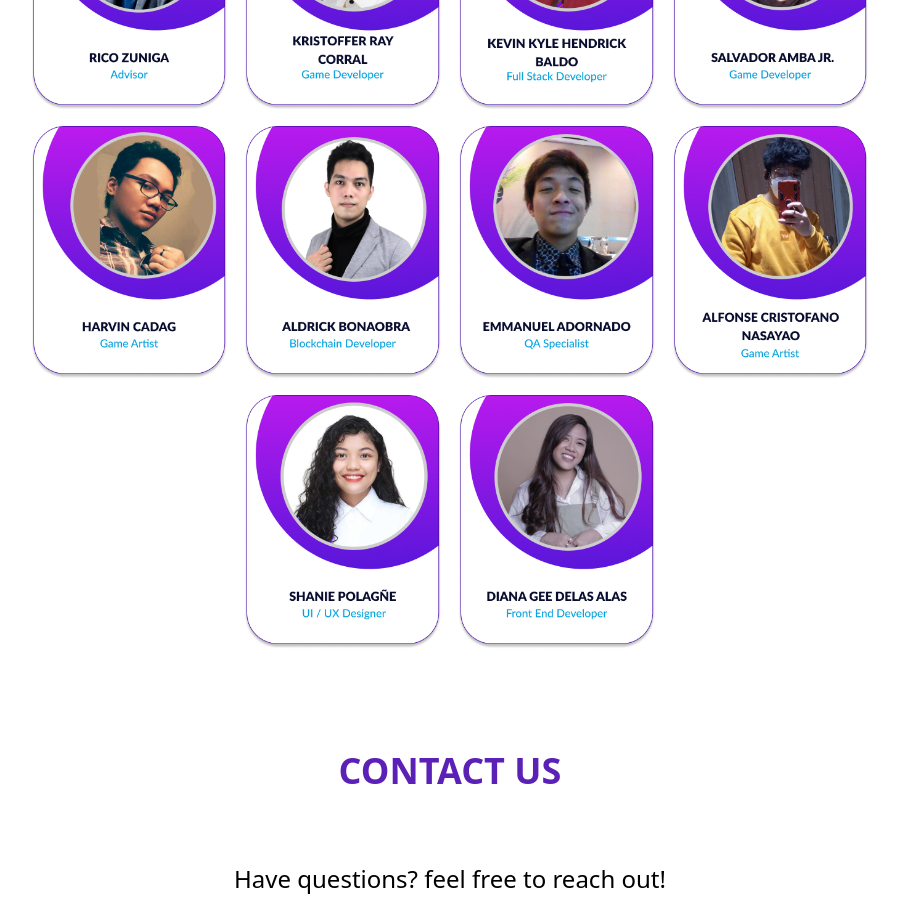
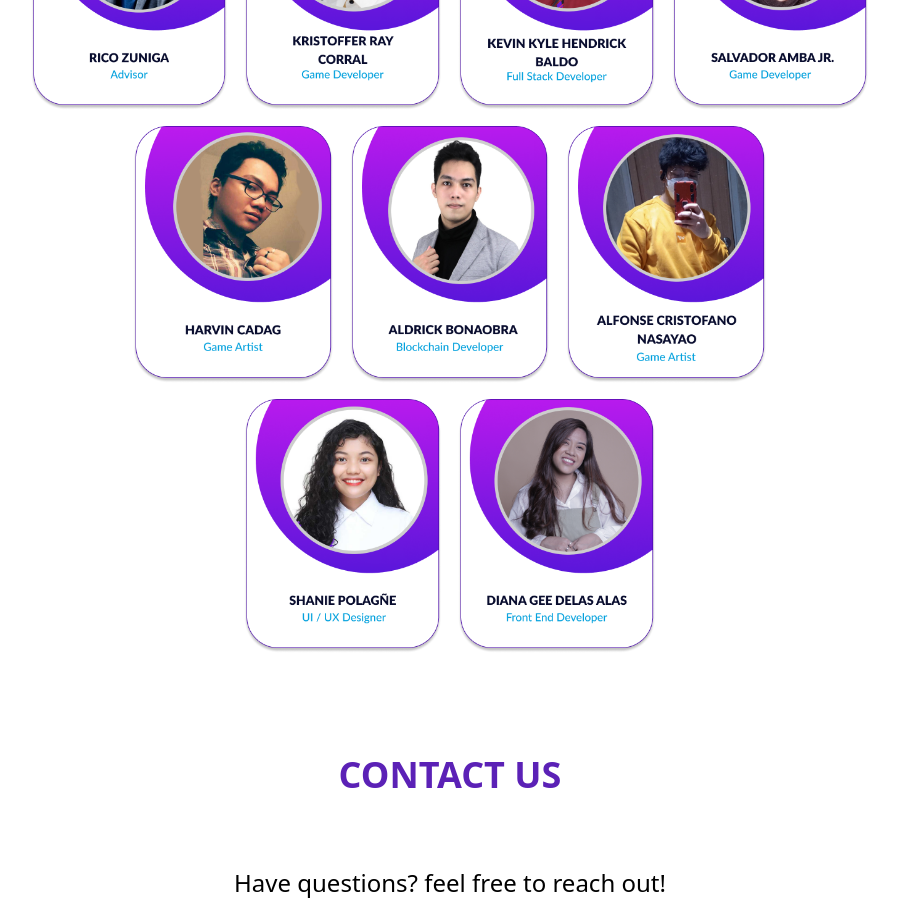
Before and after one commit to mgguild/ai-games, a Next.js app: page / in a window 1280 px wide. Shown: the part 4360-5283 px from the top of the page, without its empty margins (190-1088 px from the left). Built offline with nearby package versions, Linux system fonts and the light colour scheme.

Commit message:
Remove team member #87

```diff
--- a/src/app/team/Team.tsx
+++ b/src/app/team/Team.tsx
@@ -30,11 +30,10 @@ const Team = () => {
           </div>
         </div>
         {/* Image Grid Section 2 */}
-        <div className="flex justify-center items-center mt-4 ">
-          <div className="grid grid-cols-2 sm:grid-cols-4 md:grid-cols-4 lg:grid-cols-4 gap-4 items-center sm:w-4/5 w-80">
+        <div className="flex justify-center items-center md:px-28 lg:px-32 mt-4">
+        <div className="grid grid-cols-2 sm:grid-cols-3 md:grid-cols-3 lg:grid-cols-3 gap-4 items-center sm:w-4/5 w-80 ">
             <Image src="/team/HARVIN.png" width={250} height={0} sizes="100vw" alt="harvin" className="" />
             <Image src="/team/ALDRICK.png" width={250} height={0} sizes="100vw" alt="aldrick" className="" />
-            <Image src="/team/EMMANUEL.png" width={250} height={0} sizes="100vw" alt="emmanuel" className="" />
             <Image src="/team/ALFONSE.png" width={250} height={0} sizes="100vw" alt="alfonse" className="" />
           </div>
         </div>
@@ -50,6 +49,7 @@ const Team = () => {
 
         {/*mobile view */}
         <div className="block sm:hidden">
+          {/* Image Grid Section 1 */}
         <div className="flex justify-center items-center md:px-28 lg:px-32 ">
           <div className="grid grid-cols-2 sm:grid-cols-3 md:grid-cols-3 lg:grid-cols-3 gap-4 items-center sm:w-4/5 w-80 ">
             <Image src="/team/ANDY.png" width={250} height={0} sizes="100vw" alt="andy" className="" />
@@ -58,6 +58,7 @@ const Team = () => {
             <Image src="/team/RICO.png" width={250} height={0} sizes="100vw" alt="rico" className="" />
           </div>
         </div>
+        {/* Image Grid Section 2 */}
         <div className="flex justify-center items-center mt-4">
           <div className="grid grid-cols-2 sm:grid-cols-4  gap-4 items-center sm:w-4/5 w-80">
             <Image src="/team/TOFF.png" width={250} height={0} sizes="100vw" alt="andy" className="" />
@@ -66,23 +67,17 @@ const Team = () => {
             <Image src="/team/HARVIN.png" width={250} height={0} sizes="100vw" alt="harvin" className="" />
           </div>
         </div>
-        {/* Image Grid Section 2 */}
+        {/* Image Grid Section 3 */}
         <div className="flex justify-center items-center mt-4 ">
           <div className="grid grid-cols-2 sm:grid-cols-4  gap-4 items-center sm:w-4/5 w-80">
             <Image src="/team/ALDRICK.png" width={250} height={0} sizes="100vw" alt="aldrick" className="" />
-            <Image src="/team/EMMANUEL.png" width={250} height={0} sizes="100vw" alt="emmanuel" className="" />
             <Image src="/team/ALFONSE.png" width={250} height={0} sizes="100vw" alt="alfonse" className="" />
             <Image src="/team/SHANIE.png" width={250} height={0} sizes="100vw" alt="alfonse" className="" />
-          </div>
-        </div>
-
-        {/* Image Grid Section 3 */}
-        <div className="flex justify-center items-center mt-4 md:px-48 px-32">
-          <div className="grid grid-cols-2 sm:grid-cols-2  gap-4 items-center sm:w-4/5 w-80">
             <Image src="/team/GEE.png" width={250} height={0} sizes="100vw" alt="gee" className="" />
           </div>
         </div>
-        </div>
+       </div>
+
 
     </section>
   );
```
